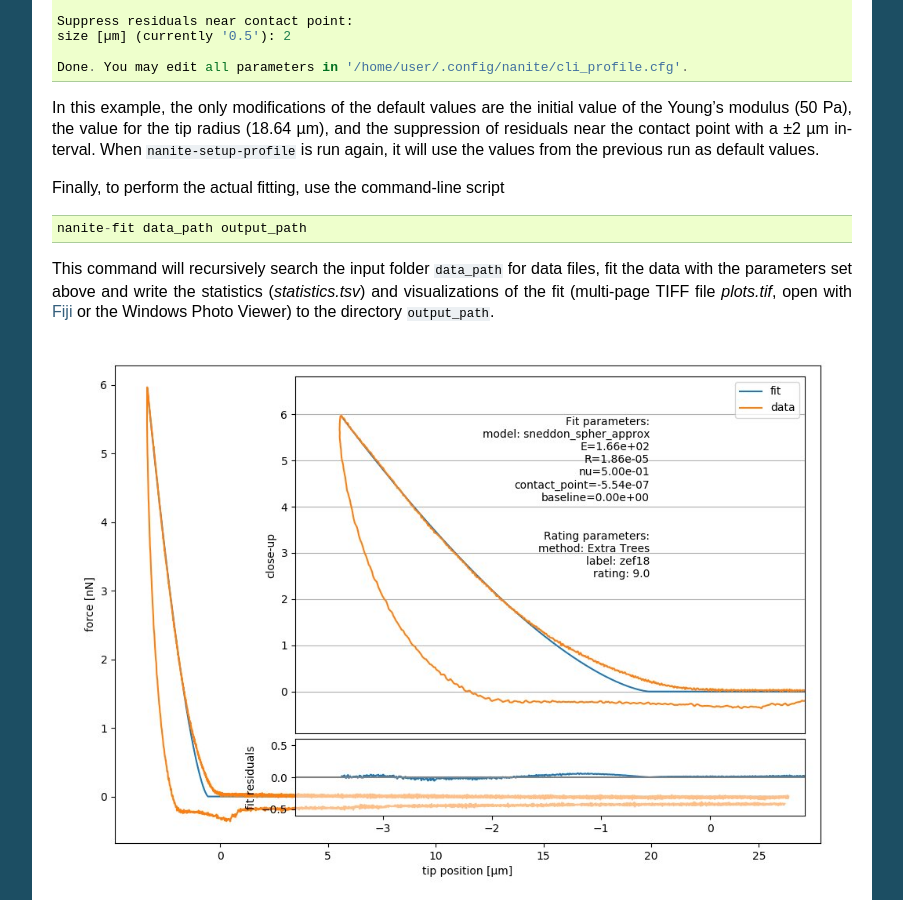
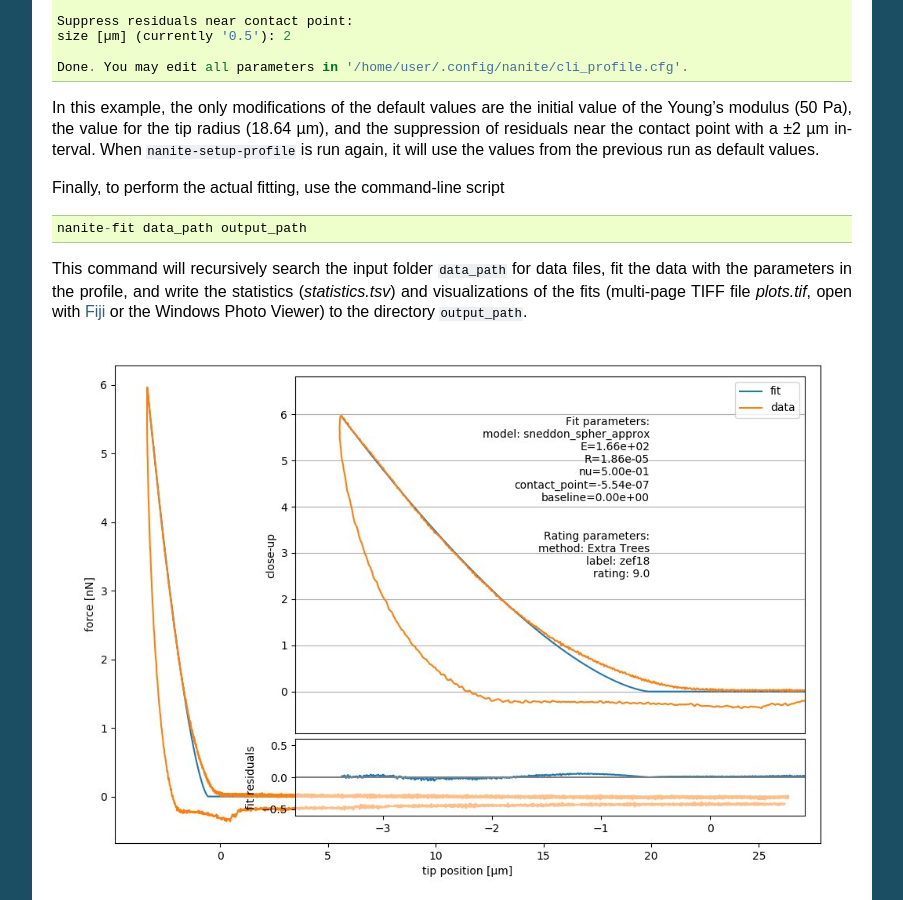
Before and after one commit to AFM-analysis/nanite, a Sphinx documentation site: the page built from docs/sec_fitting_guide.rst, in a window 1280 px wide and 900 px high, scrolled down 1720 px. Shown: the whole window, without its empty margins (198-1101 px from the left). Built offline with Sphinx 7.4.7, drawn with Linux system fonts in a browser that asks for light colours; pages that are not in the unit, such as notebooks, are missing from menus; the version number could not be read and is left out.

Commit message:
docs: typo

```diff
--- a/docs/sec_fitting_guide.rst
+++ b/docs/sec_fitting_guide.rst
@@ -131,8 +131,8 @@ Finally, to perform the actual fitting, use the command-line script
     nanite-fit data_path output_path
 
 This command will recursively search the input folder ``data_path`` for
-data files, fit the data with the parameters set above and write the
-statistics (*statistics.tsv*) and visualizations of the fit
+data files, fit the data with the parameters in the profile, and write the
+statistics (*statistics.tsv*) and visualizations of the fits
 (multi-page TIFF file *plots.tif*, open with `Fiji <https://fiji.sc>`_
 or the Windows Photo Viewer) to the directory ``output_path``.
 
```
